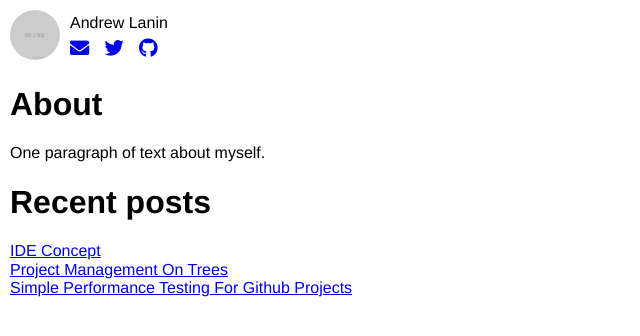
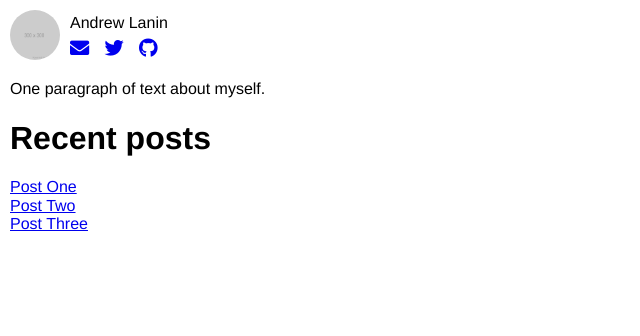
Before and after one commit to andrewlanin/lanin.dev, a Jekyll site: the page built from index.html, in a window 1280 px wide. Shown: the top 336 px of the page, without its empty margins (0-640 px from the left). Built offline with Jekyll 4.4.1, drawn with Linux system fonts in a browser that asks for light colours; nearby versions of some CDN libraries.

Commit message:
Adjust index page

```diff
--- a/_data/blog.yaml
+++ b/_data/blog.yaml
@@ -1,6 +1,6 @@
-- title: IDE Concept
-  token: ide-concept
-- title: Project Management On Trees
-  token: pm-trees
-- title: Simple Performance Testing For Github Projects
-  token: perfcat
+- title: Post One
+  token: post-one
+- title: Post Two
+  token: post-two
+- title: Post Three
+  token: post-three
--- a/_includes/base.css
+++ b/_includes/base.css
@@ -9,20 +9,20 @@ nav {
     align-items: center;
 }
 
-.nav-avatar {
+nav .avatar {
     width: 50px;
     border-radius: 50%;
     margin-right: 10px;
 }
 
-.nav-name {
+nav .name {
     margin-bottom: 5px;
 }
 
-.nav-links {
+nav .links {
     font-size: 120%;
 }
 
-.nav-link {
+nav .link {
     margin-right: 10px;
 }
--- a/_layouts/base.html
+++ b/_layouts/base.html
@@ -10,15 +10,13 @@
 </head>
 <body>
     <nav>
-        <a href="/"><img class="nav-avatar" src="/assets/avatar.png" /></a>
+        <a href="/"><img class="avatar" src="/assets/avatar.png" /></a>
         <div>
-            <div class="nav-name">
-                Andrew Lanin
-            </div>
-            <div class="nav-links">
-                <a class="nav-link" href="mailto:alanin@fastmail.com"><i class="fas fa-envelope"></i></a>
-                <a class="nav-link" href="github.com/unlanin"><i class="fab fa-twitter"></i></a>
-                <a class="nav-link" href="twitter.com/lanindev"><i class="fab fa-github"></i></i></a>
+            <div class="name">Andrew Lanin</div>
+            <div class="links">
+                <a class="link" href="mailto:andrew@lanin.dev"><i class="fas fa-envelope"></i></a>
+                <a class="link" href="github.com/lanindev"><i class="fab fa-twitter"></i></a>
+                <a class="link" href="twitter.com/lanindev"><i class="fab fa-github"></i></i></a>
             </div>
         </div>
     </nav>
--- a/index.html
+++ b/index.html
@@ -2,7 +2,6 @@
 layout: base
 title: Andrew Lanin
 ---
-<h1>About</h1>
 <p>
     One paragraph of text about myself.
 </p>
```
